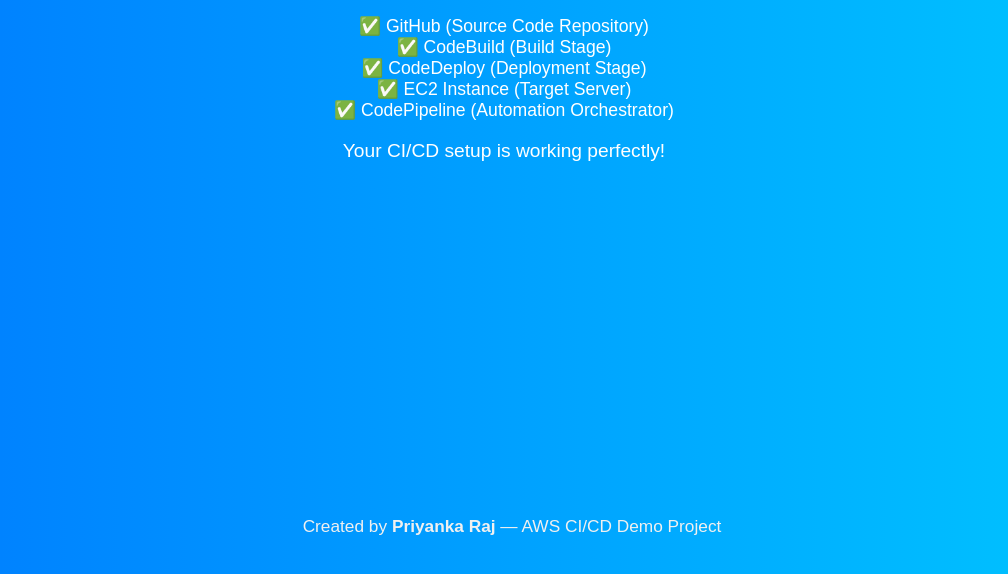
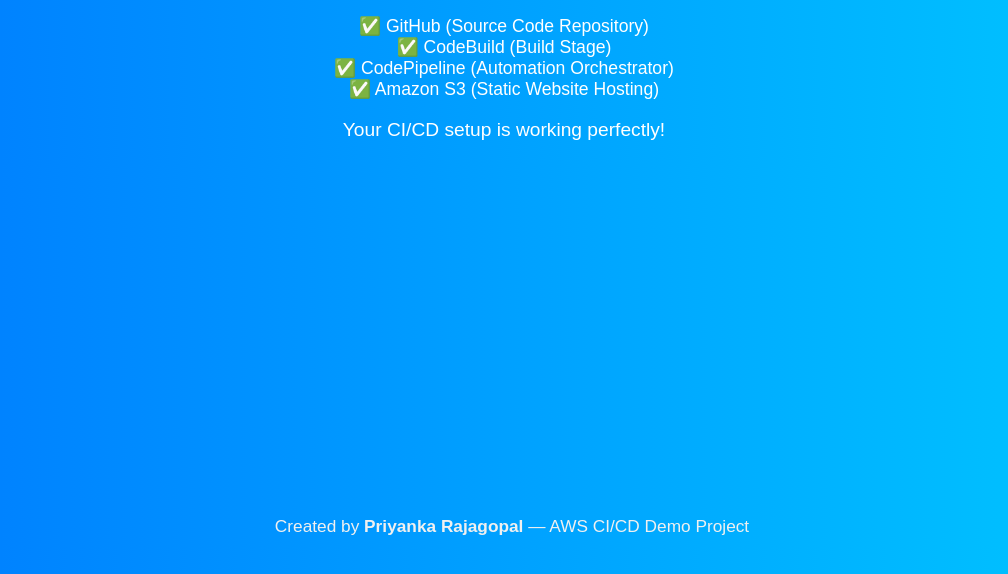
Before and after one commit to prinku-git/aws-ci-cd, a plain HTML site: page index.html in a window 1280 px wide. Shown: the part 226-800 px from the top of the page, without its empty margins (136-1144 px from the left). Drawn offline with Linux system fonts and the light colour scheme.

Commit message:
Update index.html

```diff
--- a/index.html
+++ b/index.html
@@ -34,13 +34,12 @@
   <ul style="list-style: none; padding: 0; font-size: 1.1em;">
     <li>✅ GitHub (Source Code Repository)</li>
     <li>✅ CodeBuild (Build Stage)</li>
-    <li>✅ CodeDeploy (Deployment Stage)</li>
-    <li>✅ EC2 Instance (Target Server)</li>
     <li>✅ CodePipeline (Automation Orchestrator)</li>
+    <li>✅ Amazon S3 (Static Website Hosting)</li>
   </ul>
   <p>Your CI/CD setup is working perfectly!</p>
   <div class="footer">
-    <p>Created by <strong>Priyanka Raj</strong> — AWS CI/CD Demo Project</p>
+    <p>Created by <strong>Priyanka Rajagopal</strong> — AWS CI/CD Demo Project</p>
   </div>
 </body>
 </html>
```
